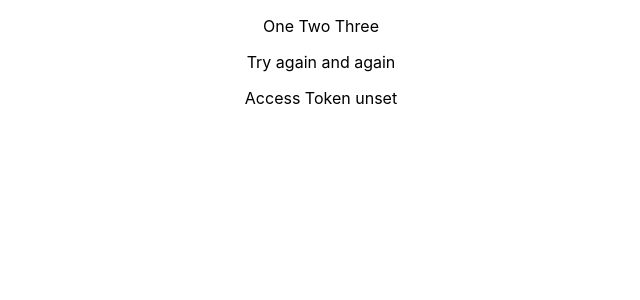
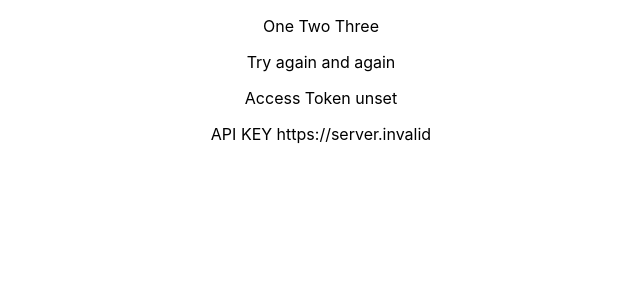
Before and after one commit to gertie-sheshe/one-app, a React (Create React App) app: page / in a window 1280 px wide. Shown: the top 300 px of the page, without its empty margins (319-959 px from the left). Built offline with nearby package versions, Linux system fonts and the light colour scheme; no server answers.

Commit message:
one more

```diff
--- a/src/App.js
+++ b/src/App.js
@@ -3,12 +3,14 @@ import './App.css';
 function App() {
   console.log('TEST', process.env.REACT_APP_NAME)
   console.log('TOKEN', process.env.REACT_APP_ACCESS_TOKEN)
+  console.log('API', process.env.REACT_APP_API)
   return (
     <div className="App">
       <p>One Two Three</p>
       <p>{process.env.REACT_APP_NAME}</p>
       <p>Try again and again</p>
   <p>Access Token {process.env.REACT_APP_ACCESS_TOKEN}</p>
+  <p>API KEY {process.env.REACT_APP_API}</p>
     </div>
   );
 }
```
